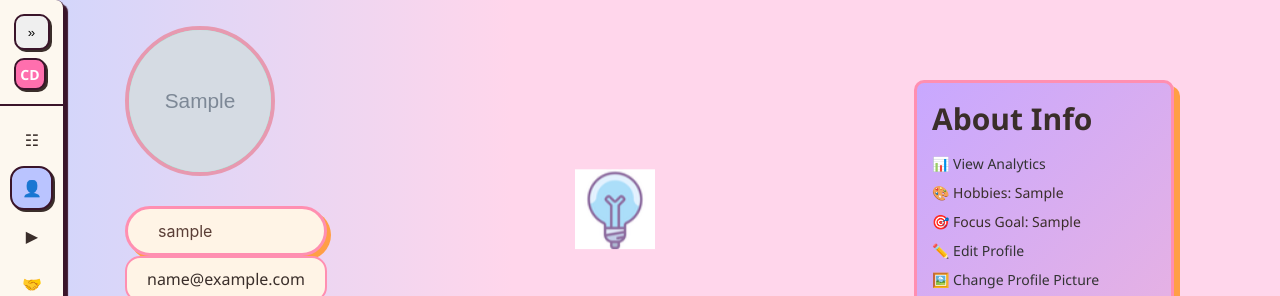
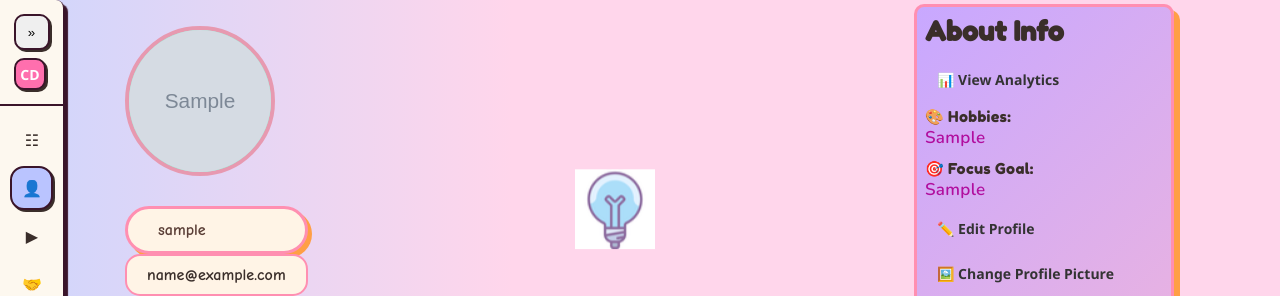
Before and after one commit to ao3Bean/CSE299_Project, a Django app: page /profile/ in a window 1280 px wide. Shown: the top 296 px of the page. Run offline with Django 5.2, Linux system fonts and the light colour scheme; a user stored in the database is signed in; tables that the repository leaves empty hold one stand-in row (values such as "Sample post"); grey boxes marked "Sample" are stand-in pictures.

Commit message:
polished profile

```diff
--- a/support/static/css/profile_styling.css
+++ b/support/static/css/profile_styling.css
@@ -1,5 +1,9 @@
+/* ← NEW: Fredoka One font for About Info — fun bubbly Cadence vibe */
+@import url('https://fonts.googleapis.com/css2?family=Fredoka+One&family=Nunito:wght@400;600;700;800;900&display=swap');
+@import url('https://fonts.googleapis.com/css2?family=Nunito:wght@400;600;700;800;900&display=swap');
+/* ← NEW: Comic Neue font for username and email */
+@import url('https://fonts.googleapis.com/css2?family=Comic+Neue:wght@400;700&display=swap');
 
-@import url('https://fonts.googleapis.com/css2?family=Nunito:wght@400;600;700;800;900&display=swap');
 .profile-section{
   display: flex;
   flex-direction: column;
@@ -35,7 +39,9 @@
   border-radius: 25px;
   border: 3px solid #ff8fb1;    /* pink border */
   color: #5a3e36;               /* soft brown text */
-  font-family: "Press Start 2P", "Inter", sans-serif;
+  /*font-family: "Press Start 2P", "Inter", sans-serif;*/
+  font-family: 'Comic Neue', cursive;  /* ← NEW */
+  font-weight: 1000;                    /* ← NEW */
   box-shadow: 4px 4px 0 #ff9f45;
   margin-top: 10px;
 }
@@ -45,6 +51,8 @@
   padding: 10px 20px;
   border-radius: 15px;
   border: 2px solid #ff8fb1;
+  font-family: 'Comic Neue', cursive;  /* ← NEW */
+  font-weight: 700;                    /* ← NEW */
 }
 
 .bulb-icon{
@@ -76,7 +84,7 @@
     position: absolute;
 
     left: 850px;     /* move right */
-    top: 80px;       /* move down */
+    top:  4px;       /* move down */
 
     width: 260px;
     min-height: 300px !important;
@@ -86,16 +94,18 @@
     border: 3px solid #ff8fb1;
     border-radius: 10px;
 
-    padding: 15px;
+    padding: 8px;
 
     box-shadow: 6px 6px 0 #ff9f45;
+    /*font-family: 'Fredoka One', cursive;  /* ← NEW: applies to all text in box */
 }
 
 /* Title */
 .about-title{
-    font-size: 30px;
+    font-size: 27px;
     margin-bottom: 15px;
     font-weight: bold;
+    font-family: 'Fredoka One', cursive;  /* ← NEW */
 }
 
 /* Content */
@@ -105,19 +115,39 @@
 
 /* Links */
 .about-link{
+    /*display: block;
+    margin-bottom: 10px;
+    text-decoration: none;
+    color: #333;*/
+
+
     display: block;
     margin-bottom: 10px;
     text-decoration: none;
     color: #333;
+    padding: 6px 10px;                    /* ← NEW: added padding */
+    border-radius: 10px;                  /* ← NEW: rounded corners */
+    transition: all 0.2s ease;           /* ← NEW: smooth transition */
+    border: 2px solid transparent;       /* ← NEW: invisible border by default */
+    font-weight: 700;                     /* ← NEW: bolder text */
 }
 
 .about-link:hover{
-    color: #ff6fae;
+    /*color: #ff6fae;*/
+    color: #ff6fae;                       /* existing */
+    background: rgba(255, 255, 255, 0.5); /* ← NEW: soft white background on hover */
+    border-color: #ff8fb1;               /* ← NEW: pink border appears on hover */
+    transform: translateX(4px);          /* ← NEW: slight slide right on hover */
+    box-shadow: 2px 2px 0 #ff8fb1;      /* ← NEW: cute shadow on hover */
 }
 
 /* Items */
 .about-item{
     margin-bottom: 10px;
+    /*font-family: 'Fredoka One', cursive;  /* ← NEW: fun font only here */
+    font-family: 'Nunito', sans-serif;  /* ← CHANGED: from Fredoka One to Nunito */
+    font-size: 15px;                      /* ← NEW: slightly bigger for readability */
+    letter-spacing: 0.3px;               /* ← NEW: slight spacing looks nice */
 }
 
 .card{
@@ -500,3 +530,20 @@
     object-fit: contain;
     pointer-events: none;
 }
+
+
+
+/* ← NEW: Fredoka One for headings only */
+.about-label {
+    font-family: 'Fredoka One', cursive;
+    font-size: 15px;
+    display: block;  /* ← puts value on new line */
+}
+
+/* ← NEW: thinner font for values */
+.about-value {
+    font-family: 'Nunito', sans-serif;
+    font-size: 17px;
+    font-weight: 600;
+    color: #b10e9e;
+}
--- a/support/templates/user_profile.html
+++ b/support/templates/user_profile.html
@@ -67,12 +67,16 @@
 
          <!-- CHANGED: now reads from database instead of hardcoded -->
          <div class="about-item">
-             🎨 Hobbies: {{ profile.hobbies|default:"No hobbies added yet." }}
+            <!-- 🎨 Hobbies: {{ profile.hobbies|default:"No hobbies added yet." }}-->
+             <span class="about-label">🎨 Hobbies:</span>
+             <span class="about-value">{{ profile.hobbies|default:"No hobbies added yet." }}</span>
          </div>
 
          <!-- CHANGED: now reads from database instead of hardcoded -->
          <div class="about-item">
-             🎯 Focus Goal: {{ profile.focus_goal|default:"No focus goal set yet." }}
+            <!-- 🎯 Focus Goal: {{ profile.focus_goal|default:"No focus goal set yet." }} -->
+             <span class="about-label">🎯 Focus Goal:</span>
+             <span class="about-value">{{ profile.focus_goal|default:"No focus goal set yet." }}</span>
          </div>
 
          <!-- NEW: edit profile button -->
```
